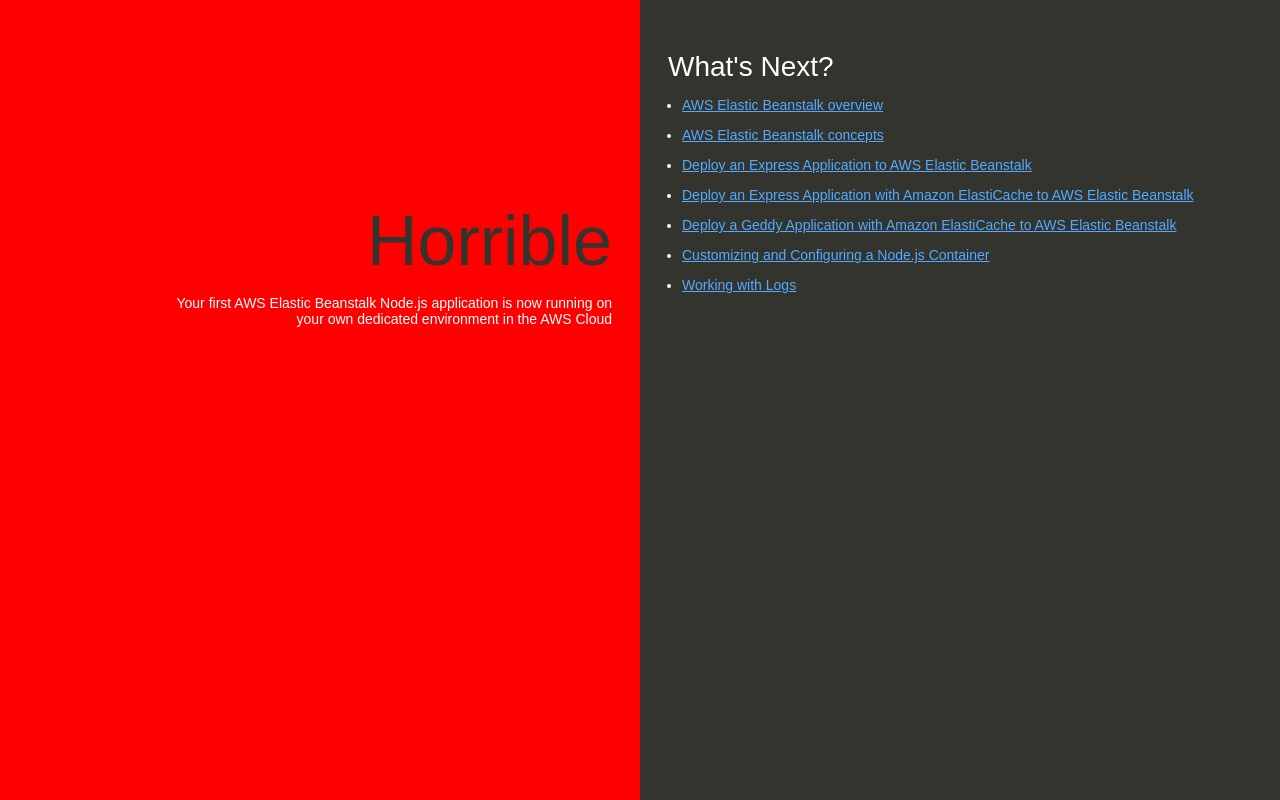
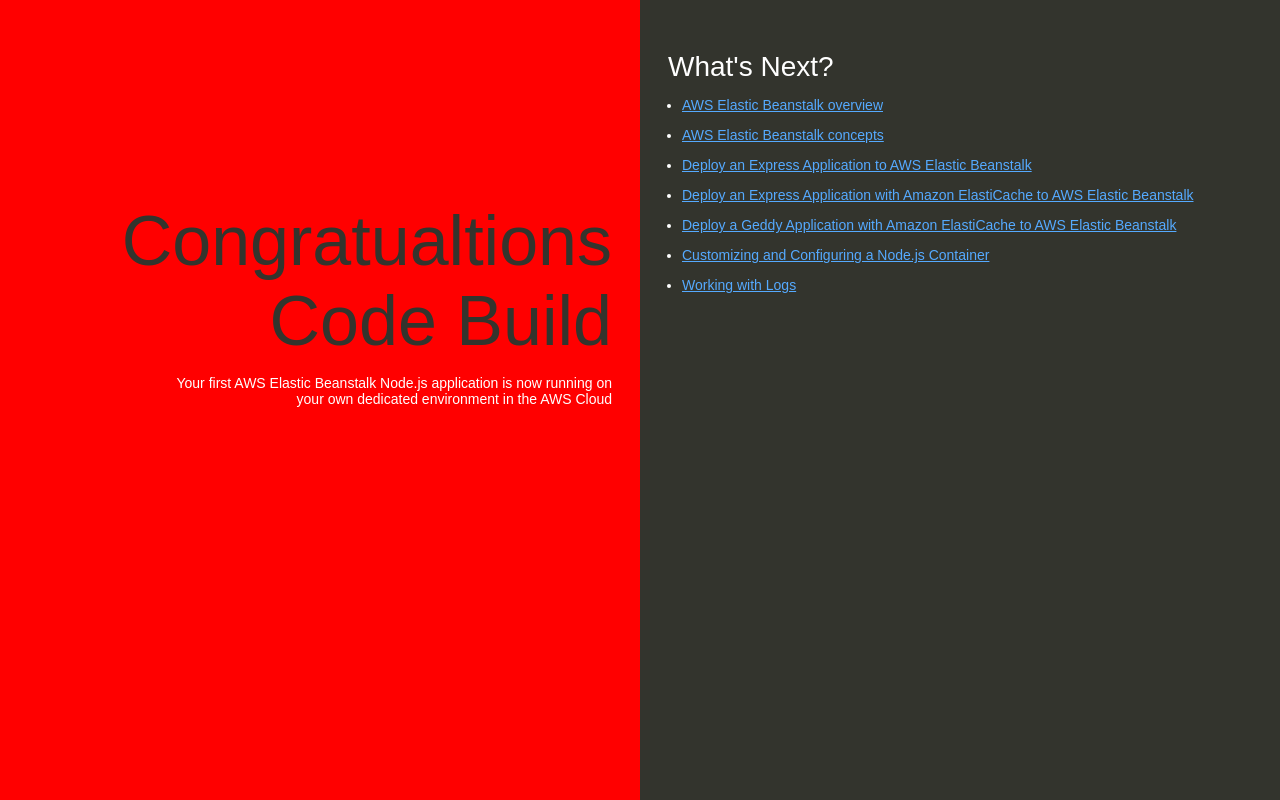
Before and after one commit to SatyaSriSwaroop/my-nodejs-app, a website: page index.html in a window 1280 px wide. Drawn offline with Linux system fonts and the light colour scheme.

Commit message:
Update index.html

```diff
--- a/index.html
+++ b/index.html
@@ -74,7 +74,7 @@
   </head>
   <body>
     <div class="textColumn">
-      <h1>Horrible</h1>
+      <h1>Congratualtions Code Build</h1>
       <p>Your first AWS Elastic Beanstalk Node.js application is now running on your own dedicated environment in the AWS Cloud</p>
     </div>
     <div class="linksColumn">
```
